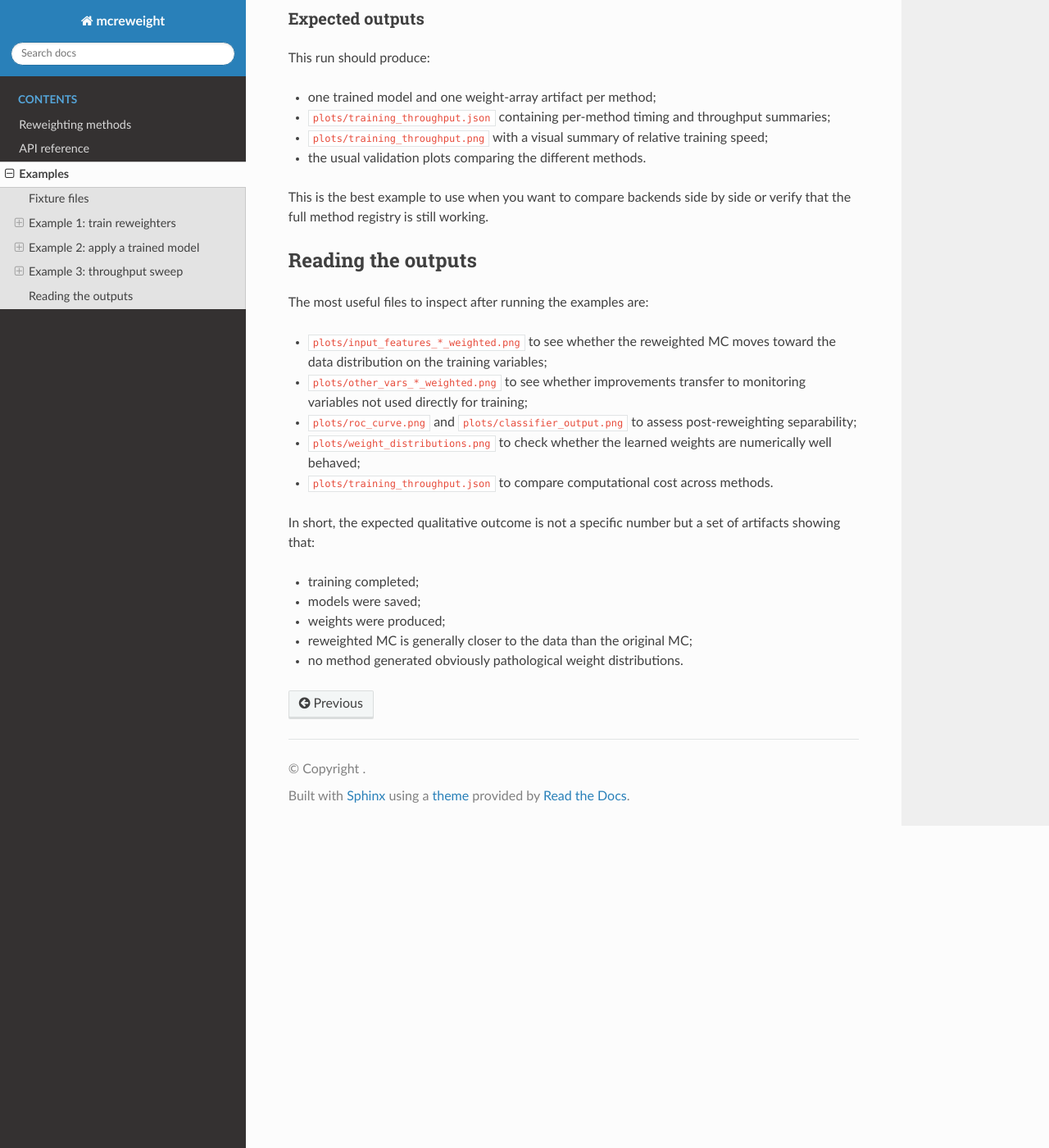
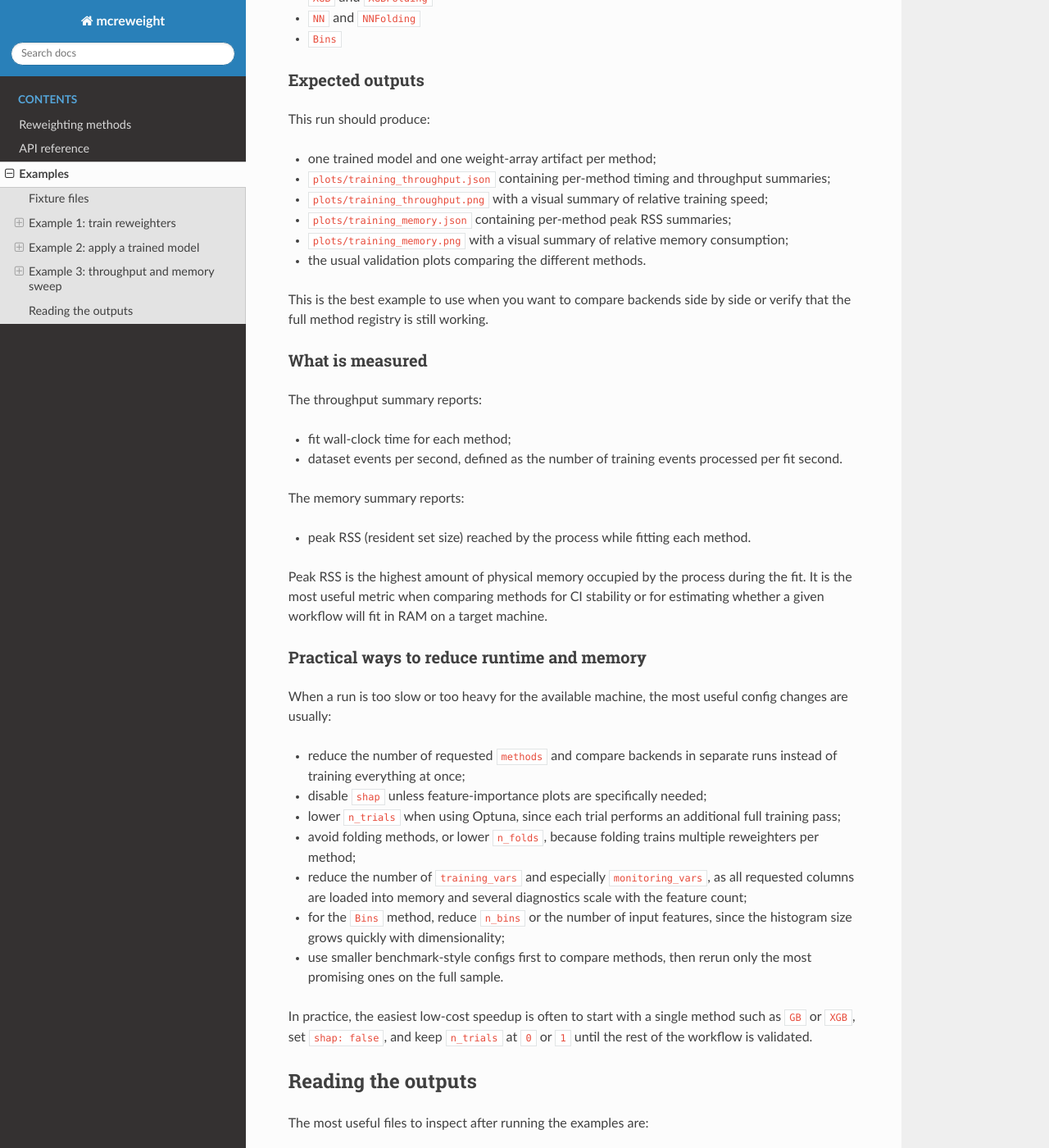
Before and after one commit to tfulghes7/mcreweight, a Sphinx documentation site: the page built from docs/examples.rst, in a window 1280 px wide and 1400 px high, scrolled down 5282 px. Shown: the whole window at 82% size. Built offline with Sphinx 7.4.7 and the Read the Docs theme 3.1.0, drawn with Linux system fonts in a browser that asks for light colours; some of the changed text lies outside the part shown.

Commit message:
Simplify throughput and memory measurements

```diff
--- a/docs/api.rst
+++ b/docs/api.rst
@@ -74,6 +74,8 @@ Plotting utilities
 
 .. autofunction:: mcreweight.utils.plotting_utils.plot_training_throughput
 
+.. autofunction:: mcreweight.utils.plotting_utils.plot_training_memory
+
 .. autofunction:: mcreweight.utils.plotting_utils.plot_roc_curve
 
 .. autofunction:: mcreweight.utils.plotting_utils.plot_classifier_output
--- a/docs/examples.rst
+++ b/docs/examples.rst
@@ -133,6 +133,8 @@ You should also expect diagnostic plots such as:
 - ``plots/weight_distributions.png``
 - ``plots/training_throughput.json``
 - ``plots/training_throughput.png``
+- ``plots/training_memory.json``
+- ``plots/training_memory.png``
 
 In practice, those files are written under ``weights/bd_jpsikst_ee/`` and
 ``plots/bd_jpsikst_ee/`` because the CLI appends the configured sample name to
@@ -156,7 +158,10 @@ A successful run should:
 - train all requested methods;
 - serialize models and weight arrays under ``weights/``;
 - create a non-empty set of PNG plots under ``plots/``;
-- write ``plots/training_throughput.json`` summarizing fit timing.
+- write ``plots/training_throughput.json`` summarizing fit timing and event
+  rates;
+- write ``plots/training_memory.json`` summarizing peak resident memory usage
+  during each fit.
 
 The exact numerical weights are not fixed, especially for methods with
 classifier training or Optuna tuning, but the general expectation is that the
@@ -213,11 +218,12 @@ The expected behavior is that the output ROOT file keeps the original event
 content and adds the requested weight branch for the rows that survived the
 input loading mask.
 
-Example 3: throughput sweep
----------------------------
+Example 3: throughput and memory sweep
+-------------------------------------
 
-The throughput example uses ``tests_run/throughput_config.yaml`` and is meant to
-exercise all available methods on a small sample.
+The benchmarking example uses ``tests_run/throughput_config.yaml`` and is meant
+to exercise all available methods on a small sample while recording both
+training speed and memory usage.
 
 Run it with:
 
@@ -243,10 +249,56 @@ This run should produce:
   summaries;
 - ``plots/training_throughput.png`` with a visual summary of relative training
   speed;
+- ``plots/training_memory.json`` containing per-method peak RSS summaries;
+- ``plots/training_memory.png`` with a visual summary of relative memory
+  consumption;
 - the usual validation plots comparing the different methods.
 
 This is the best example to use when you want to compare backends side by side
 or verify that the full method registry is still working.
+
+What is measured
+~~~~~~~~~~~~~~~~
+
+The throughput summary reports:
+
+- fit wall-clock time for each method;
+- dataset events per second, defined as the number of training events processed
+  per fit second.
+
+The memory summary reports:
+
+- peak RSS (resident set size) reached by the process while fitting each
+  method.
+
+Peak RSS is the highest amount of physical memory occupied by the process during
+the fit. It is the most useful metric when comparing methods for CI stability
+or for estimating whether a given workflow will fit in RAM on a target machine.
+
+Practical ways to reduce runtime and memory
+~~~~~~~~~~~~~~~~~~~~~~~~~~~~~~~~~~~~~~~~~~~
+
+When a run is too slow or too heavy for the available machine, the most useful
+config changes are usually:
+
+- reduce the number of requested ``methods`` and compare backends in separate
+  runs instead of training everything at once;
+- disable ``shap`` unless feature-importance plots are specifically needed;
+- lower ``n_trials`` when using Optuna, since each trial performs an additional
+  full training pass;
+- avoid folding methods, or lower ``n_folds``, because folding trains multiple
+  reweighters per method;
+- reduce the number of ``training_vars`` and especially ``monitoring_vars``, as
+  all requested columns are loaded into memory and several diagnostics scale
+  with the feature count;
+- for the ``Bins`` method, reduce ``n_bins`` or the number of input features,
+  since the histogram size grows quickly with dimensionality;
+- use smaller benchmark-style configs first to compare methods, then rerun only
+  the most promising ones on the full sample.
+
+In practice, the easiest low-cost speedup is often to start with a single
+method such as ``GB`` or ``XGB``, set ``shap: false``, and keep ``n_trials`` at
+``0`` or ``1`` until the rest of the workflow is validated.
 
 Reading the outputs
 -------------------
@@ -262,7 +314,8 @@ The most useful files to inspect after running the examples are:
 - ``plots/weight_distributions.png`` to check whether the learned weights are
   numerically well behaved;
 - ``plots/training_throughput.json`` to compare computational cost across
-  methods.
+  methods;
+- ``plots/training_memory.json`` to compare peak memory usage across methods.
 
 In short, the expected qualitative outcome is not a specific number but a set of
 artifacts showing that:
```
Also changed, not shown: 3 other files.
